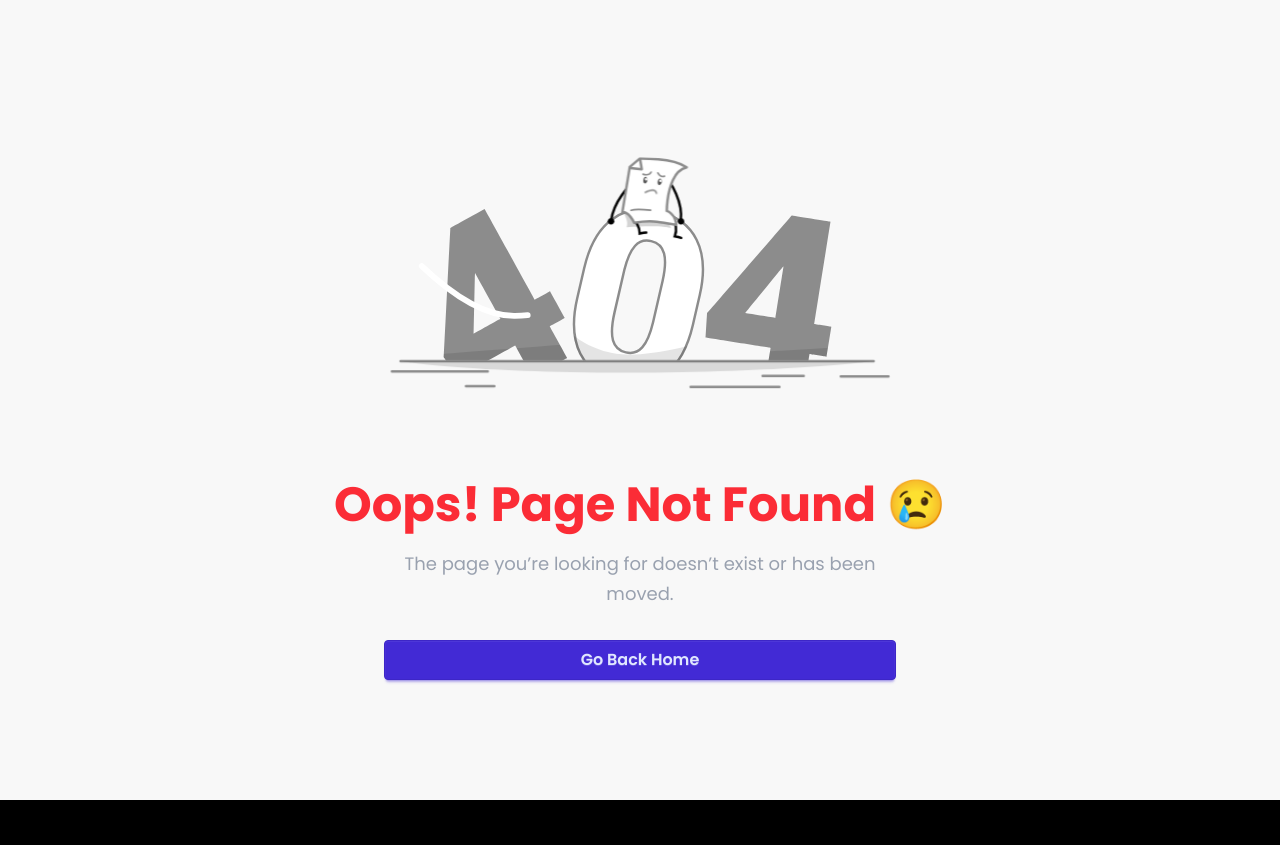
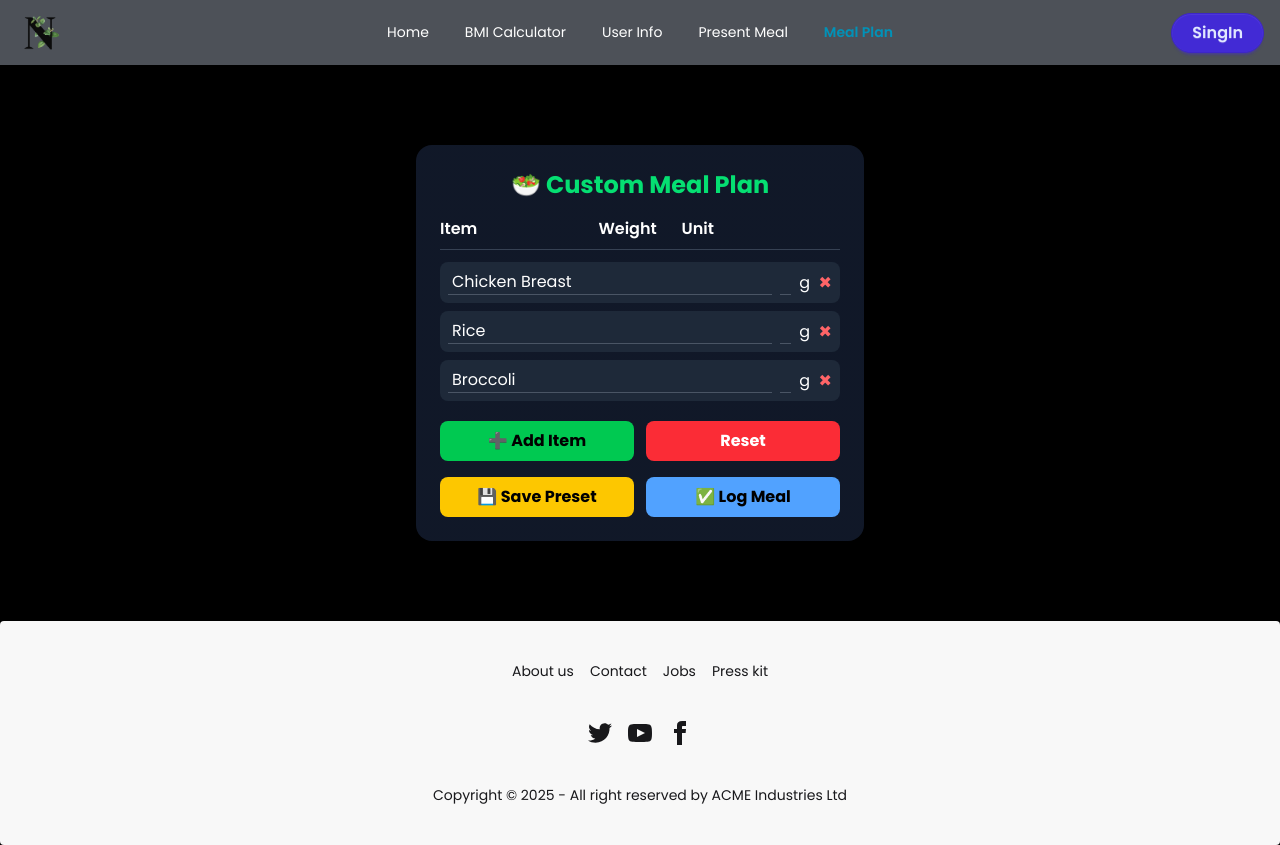
Before and after one commit to Amitkumersarkar/Nutrition-Tracker, a React (Vite) app: page /meal-plan in a window 1280 px wide. Before the commit this address had no page. Before the commit the page ends 800 px from the top, so only its background shows below. Built offline with nearby package versions, Linux system fonts and the light colour scheme; a web font is replaced by a local one.

Commit message:
added meal plan pages

```diff
--- /dev/null
+++ b/src/Pages/MealPlan/MealPlan.jsx
@@ -0,0 +1,111 @@
+import { useState } from "react";
+
+const MealPlan = () => {
+    const [mealItems, setMealItems] = useState([
+        { id: 1, name: "Chicken Breast", weight: 150 },
+        { id: 2, name: "Rice", weight: 200 },
+        { id: 3, name: "Broccoli", weight: 100 },
+    ]);
+
+    // Handle changing weight input
+    const handleWeightChange = (id, newWeight) => {
+        setMealItems((prev) =>
+            prev.map((item) =>
+                item.id === id ? { ...item, weight: Number(newWeight) } : item
+            )
+        );
+    };
+
+    // Add a new meal item
+    const handleAddItem = () => {
+        setMealItems((prev) => [
+            ...prev,
+            { id: Date.now(), name: "New Item", weight: 0 },
+        ]);
+    };
+
+    // Remove a meal item
+    const handleRemoveItem = (id) => {
+        setMealItems((prev) => prev.filter((item) => item.id !== id));
+    };
+
+    // Reset all items
+    const handleReset = () => {
+        setMealItems([]);
+    };
+
+    return (
+        <div className="p-6 max-w-md mx-auto bg-linear-to-b from-gray-900 to-gray-900 m-20 text-white rounded-2xl shadow-lg">
+            <h2 className="text-2xl font-bold mb-4 text-center text-green-400">
+                🥗 Custom Meal Plan
+            </h2>
+
+            <div className="grid grid-cols-[2fr_1fr_1fr_1fr] gap-2 mb-3 font-semibold border-b border-gray-700 pb-2">
+                <span>Item</span>
+                <span>Weight</span>
+                <span>Unit</span>
+            </div>
+
+            {mealItems.map((item) => (
+                <div
+                    key={item.id}
+                    className="grid grid-cols-[2fr_1fr_1fr_1fr] gap-2 items-center mb-2 bg-gray-800 rounded-lg p-2 transition hover:bg-gray-700"
+                >
+                    <input
+                        type="text"
+                        value={item.name}
+                        onChange={(e) =>
+                            setMealItems((prev) =>
+                                prev.map((i) =>
+                                    i.id === item.id ? { ...i, name: e.target.value } : i
+                                )
+                            )
+                        }
+                        className="bg-transparent border-b border-gray-600 focus:border-green-400 outline-none px-1"
+                    />
+
+                    <input
+                        type="number"
+                        value={item.weight}
+                        onChange={(e) => handleWeightChange(item.id, e.target.value)}
+                        className="bg-transparent text-center border-b border-gray-600 focus:border-green-400 outline-none w-full"
+                    />
+
+                    <span>g</span>
+                    <button
+                        onClick={() => handleRemoveItem(item.id)}
+                        className="text-red-400 hover:text-red-500 text-center"
+                    >
+                        ✖
+                    </button>
+                </div>
+            ))}
+
+            <div className="flex gap-3 mt-5">
+                <button
+                    onClick={handleAddItem}
+                    className="flex-1 bg-green-500 hover:bg-green-600 text-black font-bold py-2 rounded-lg"
+                >
+                    ➕ Add Item
+                </button>
+                <button
+                    onClick={handleReset}
+                    className="flex-1 bg-red-500 hover:bg-red-600 text-white font-bold py-2 rounded-lg"
+                >
+                    Reset
+                </button>
+            </div>
+
+            <div className="flex gap-3 mt-4">
+                <button className="flex-1 bg-yellow-400 hover:bg-yellow-500 text-black font-bold py-2 rounded-lg">
+                    💾 Save Preset
+                </button>
+                <button className="flex-1 bg-blue-400 hover:bg-blue-500 text-black font-bold py-2 rounded-lg">
+                    ✅ Log Meal
+                </button>
+            </div>
+        </div>
+    );
+};
+
+export default MealPlan;
--- a/src/components/Dashboard/Dashboard.jsx
+++ b/src/components/Dashboard/Dashboard.jsx
@@ -28,6 +28,7 @@ const Dashboard = () => {
                     <h1 className="text-3xl font-bold">Nutrition Dashboard 🥦</h1>
                     <p className="text-gray-400">Track your health and daily goals</p>
                 </div>
+
                 <input
                     type="date"
                     value={date}
--- a/src/components/Header/Navbar.jsx
+++ b/src/components/Header/Navbar.jsx
@@ -14,7 +14,7 @@ const Navbar = () => {
                     Home
                 </NavLink>
             </li>
-            <li>
+            {/* <li>
                 <NavLink
                     to="/add-meal"
                     className={({ isActive }) =>
@@ -23,7 +23,7 @@ const Navbar = () => {
                 >
                     Add Meal
                 </NavLink>
-            </li>
+            </li> */}
             <li>
                 <NavLink
                     to="/bmi-calculator"
--- a/src/main.jsx
+++ b/src/main.jsx
@@ -8,6 +8,7 @@ import Dashboard from './components/Dashboard/Dashboard';
 import MealEntry from './Pages/MealEntryForm/MealEntry';
 import PresentMeal from './Pages/PresentMeal/PresentMeal';
 import BmiCalculator from './Pages/BMI/BmiCalculator';
+import MealPlan from './Pages/MealPlan/MealPlan';
 
 const router = createBrowserRouter([
   {
@@ -30,6 +31,10 @@ const router = createBrowserRouter([
       {
         path: '/bmi-calculator',
         element: <BmiCalculator></BmiCalculator>
+      },
+      {
+        path: '/meal-plan',
+        element: <MealPlan></MealPlan>
       }
     ]
   },
```
